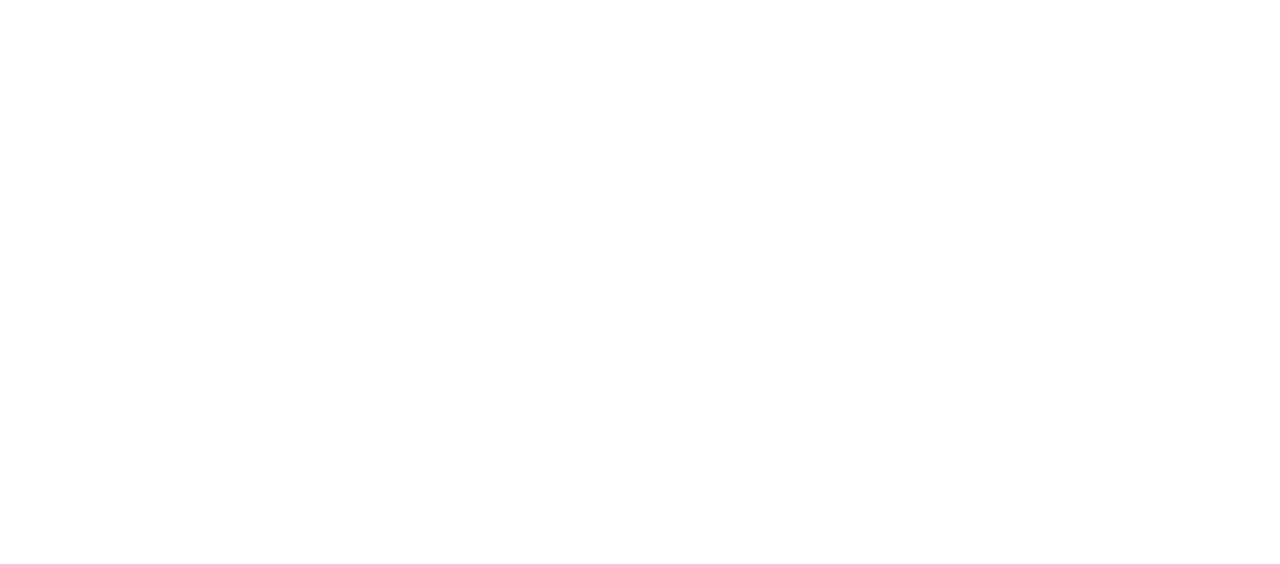
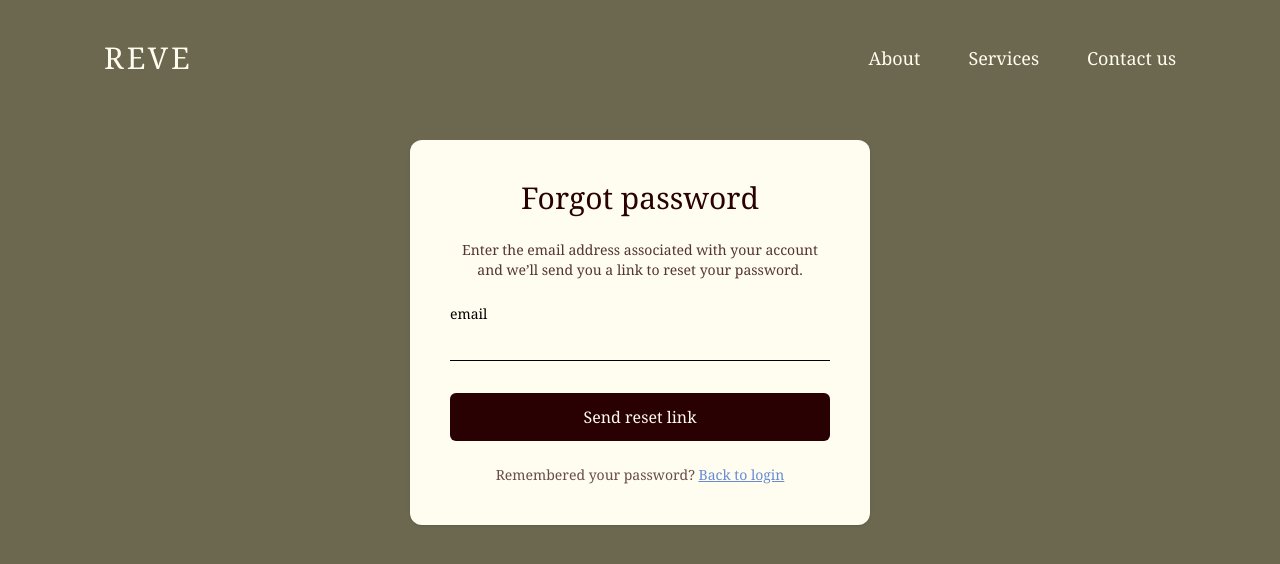
Before and after one commit to mahtamzz/Reve, a React (Vite) app in the folder Frontend/upmind/: page /forgot-password in a window 1280 px wide. Before the commit this address had no page. Shown: the top 564 px of the page. Built offline with nearby package versions, Linux system fonts and the light colour scheme.

Commit message:
About, services and contact us component added

```diff
--- a/Frontend/upmind/src/App.jsx
+++ b/Frontend/upmind/src/App.jsx
@@ -1,8 +1,11 @@
-import { useEffect } from "react";
 import Signup from "./components/SignUp page/Singup"
 import Login from "./components/Login page/Login"
 import Verification from "./components/Verification/Verification"
 import Dashboard from "./components/Dashboard/Dashboard";
+import ForgotPassword from "./components/Forgotpass/ForgotPassword";
+import About from "./components/About/About";
+import Services from "./components/Services/Services";
+import Contactus from "./components/ContactUs/Contactus";
 import {Route, Routes} from 'react-router-dom'
 
 function App() {
@@ -12,6 +15,10 @@
       <Route path="/login" element={<Login/>}></Route>
       <Route path="/verification" element={<Verification/>}></Route>
       <Route path="/dashboard" element={<Dashboard/>}></Route>
+      <Route path="/forgot-password" element={<ForgotPassword/>}></Route>
+      <Route path="/about" element={<About />} />
+      <Route path="/services" element={<Services />} />
+      <Route path="/contact" element={<Contactus />} />
     </Routes>
   )
 }
--- /dev/null
+++ b/Frontend/upmind/src/components/About/About.jsx
@@ -0,0 +1,28 @@
+export default function About() {
+    return (
+      <div className="min-h-screen bg-loginbg font-serif text-brand-text flex flex-col items-center">
+
+        <header className="w-full max-w-6xl flex justify-between items-center px-10 pt-10 text-white">
+          <div className="text-3xl tracking-widest text-creamtext">REVE</div>
+        </header>
+
+        <div className="mt-16 bg-creamtext text-brand-text rounded-xl px-8 sm:px-12 py-12 w-full max-w-3xl shadow">
+          <h1 className="text-3xl text-chocolate text-center mb-6">About Us</h1>
+
+          <p className="text-chocolate/80 text-lg leading-relaxed">
+            REVE is a modern platform designed to bring students and learners together.
+            Our goal is to help people study smarter, connect with peers, and stay motivated.
+            With tools for collaboration, scheduling, and group sessions, REVE makes learning
+            more accessible and enjoyable.
+          </p>
+
+          <p className="text-chocolate/80 text-lg leading-relaxed mt-4">
+            We believe in productivity, simplicity, and community.
+            Whether you're studying for exams or learning something new,
+            REVE is here to help you grow.
+          </p>
+        </div>
+
+      </div>
+    );
+  }
--- /dev/null
+++ b/Frontend/upmind/src/components/ContactUs/Contactus.jsx
@@ -0,0 +1,61 @@
+import { useState } from "react";
+
+export default function Contactus() {
+  const [messageSent, setMessageSent] = useState(false);
+
+  const handleSubmit = (e) => {
+    e.preventDefault();
+    setMessageSent(true);
+
+  };
+
+  return (
+    <div className="min-h-screen bg-loginbg font-serif text-brand-text flex flex-col items-center">
+
+      <header className="w-full max-w-6xl flex justify-between items-center px-10 pt-10 text-white">
+        <div className="text-3xl tracking-widest text-creamtext">REVE</div>
+      </header>
+
+      <div className="mt-16 bg-creamtext text-brand-text rounded-xl px-8 sm:px-12 py-12 w-full max-w-3xl shadow">
+        <h1 className="text-3xl text-chocolate text-center mb-6">Contact Us</h1>
+
+        <p className="text-chocolate/80 text-center mb-8">
+          Have a question or feedback? We’d love to hear from you.
+        </p>
+
+        <form onSubmit={handleSubmit} className="space-y-6">
+          <div>
+            <label className="block text-sm mb-2">Your email</label>
+            <input
+              type="email"
+              className="w-full bg-transparent border-b border-brand-text/50 outline-none pb-1"
+              required
+            />
+          </div>
+
+          <div>
+            <label className="block text-sm mb-2">Message</label>
+            <textarea
+              className="w-full bg-transparent border-b border-brand-text/50 outline-none pb-1 h-24"
+              required
+            />
+          </div>
+
+          {messageSent && (
+            <p className="text-green-700 text-sm">
+              Your message has been sent. We will get back to you soon!
+            </p>
+          )}
+
+          <button
+            type="submit"
+            className="w-full bg-chocolate text-creamtext py-3 rounded-md hover:bg-chocolate/90 transition-colors"
+          >
+            Send
+          </button>
+        </form>
+      </div>
+
+    </div>
+  );
+}
--- /dev/null
+++ b/Frontend/upmind/src/components/Forgotpass/ForgotPassword.jsx
@@ -0,0 +1,97 @@
+import { useState } from "react";
+import { Link } from "react-router-dom";
+
+export default function ForgotPassword() {
+  const [email, setEmail] = useState("");
+  const [loading, setLoading] = useState(false);
+  const [message, setMessage] = useState("");
+  const [error, setError] = useState("");
+
+  const handleSubmit = async (e) => {
+    e.preventDefault();
+    setError("");
+    setMessage("");
+
+    // TODO: اینجا بعداً API واقعی رو صدا بزن (مثلاً /api/users/forgot-password)
+    try {
+      setLoading(true);
+
+      //تست
+      await new Promise((res) => setTimeout(res, 800));
+      setMessage("If this email exists, a reset link has been sent.");
+    } catch (err) {
+      setError("Something went wrong. Please try again.");
+    } finally {
+      setLoading(false);
+    }
+  };
+
+  return (
+    <div className="min-h-screen bg-loginbg font-serif text-brand-text flex flex-col items-center">
+      {/* Header */}
+      <header className="w-full max-w-6xl flex justify-between items-center px-10 pt-10 text-white">
+        <div className="text-3xl tracking-widest text-creamtext">REVE</div>
+
+        <nav className="flex gap-12 text-lg">
+          <button className="cursor-pointer hover:opacity-80 text-creamtext">
+            About
+          </button>
+          <button className="cursor-pointer hover:opacity-80 text-creamtext">
+            Services
+          </button>
+          <button className="cursor-pointer hover:opacity-80 text-creamtext">
+            Contact us
+          </button>
+        </nav>
+      </header>
+
+      {/* Card */}
+      <div className="mt-16 bg-creamtext text-brand-text rounded-xl px-8 sm:px-10 py-10 w-full max-w-[460px] shadow">
+        <h1 className="text-center text-2xl sm:text-3xl text-chocolate mb-6">
+          Forgot password
+        </h1>
+
+        <p className="text-sm text-chocolate/80 mb-6 text-center">
+          Enter the email address associated with your account and we’ll send you
+          a link to reset your password.
+        </p>
+
+        <form className="space-y-6" onSubmit={handleSubmit}>
+          <div>
+            <label className="block text-sm mb-2">email</label>
+            <input
+              type="email"
+              className="w-full bg-transparent border-b border-brand-text/50 outline-none pb-1 focus:border-niceblue transition"
+              value={email}
+              onChange={(e) => setEmail(e.target.value)}
+              required
+            />
+          </div>
+
+          {error && (
+            <p className="text-sm text-red-600">{error}</p>
+          )}
+
+          {message && (
+            <p className="text-sm text-green-700">{message}</p>
+          )}
+
+          <button
+            type="submit"
+            disabled={loading}
+            className="w-full bg-chocolate text-creamtext py-3 rounded-md mt-2 disabled:opacity-60 hover:bg-chocolate/90 transition-colors"
+          >
+            {loading ? "Please wait..." : "Send reset link"}
+          </button>
+        </form>
+
+        <div className="mt-6 text-center text-sm">
+          <span className="text-chocolate/70">Remembered your password? </span>
+          <Link to="/login" className="text-niceblue underline">
+            Back to login
+          </Link>
+        </div>
+      </div>
+    </div>
+  );
+}
--- a/Frontend/upmind/src/components/Login page/Login.jsx
+++ b/Frontend/upmind/src/components/Login page/Login.jsx
@@ -89,7 +89,16 @@
           <div>
             <div className="flex justify-between text-sm mb-2">
               <label>password</label>
-              <a href="#" className="text-niceblue underline">forgot password?</a>
+              <a
+                href="#"
+                className="text-niceblue underline"
+                onClick={(e) => {
+                  e.preventDefault();
+                  navigate("/forgot-password");
+                }}
+              >
+                forgot password?
+              </a>
             </div>
             <input
               type="password"
--- /dev/null
+++ b/Frontend/upmind/src/components/Services/Services.jsx
@@ -0,0 +1,38 @@
+export default function Services() {
+    return (
+      <div className="min-h-screen bg-loginbg font-serif text-brand-text flex flex-col items-center">
+
+        <header className="w-full max-w-6xl flex justify-between items-center px-10 pt-10 text-white">
+          <div className="text-3xl tracking-widest text-creamtext">REVE</div>
+        </header>
+
+        <div className="mt-16 bg-creamtext text-brand-text rounded-xl px-8 sm:px-12 py-12 w-full max-w-3xl shadow">
+          <h1 className="text-3xl text-chocolate text-center mb-8">Our Services</h1>
+
+          <ul className="space-y-6">
+            <li className="bg-white rounded-lg shadow px-6 py-5 border border-chocolate/20">
+              <h2 className="text-xl text-chocolate font-semibold">Study Sessions</h2>
+              <p className="text-chocolate/70 mt-1">
+                Create or join study groups and stay productive together.
+              </p>
+            </li>
+
+            <li className="bg-white rounded-lg shadow px-6 py-5 border border-chocolate/20">
+              <h2 className="text-xl text-chocolate font-semibold">Task Tracking</h2>
+              <p className="text-chocolate/70 mt-1">
+                Track your goals, progress, and daily study habits.
+              </p>
+            </li>
+
+            <li className="bg-white rounded-lg shadow px-6 py-5 border border-chocolate/20">
+              <h2 className="text-xl text-chocolate font-semibold">Group Management</h2>
+              <p className="text-chocolate/70 mt-1">
+                Organize groups, chat, and coordinate study schedules.
+              </p>
+            </li>
+          </ul>
+        </div>
+
+      </div>
+    );
+  }
--- a/Frontend/upmind/src/components/SignUp page/Singup.jsx
+++ b/Frontend/upmind/src/components/SignUp page/Singup.jsx
@@ -60,13 +60,13 @@
         <div className="text-3xl tracking-widest text-creamtext">REVE</div>
 
         <nav className="flex gap-12 text-lg">
-          <NavLink className="cursor-pointer hover:opacity-80 text-creamtext">
+          <NavLink to="/about" className="cursor-pointer hover:opacity-80 text-creamtext">
             About
           </NavLink>
-          <NavLink className="cursor-pointer hover:opacity-80 text-creamtext">
+          <NavLink to="/services" className="cursor-pointer hover:opacity-80 text-creamtext">
             Services
           </NavLink>
-          <NavLink className="cursor-pointer hover:opacity-80 text-creamtext">
+          <NavLink to="/contact" className="cursor-pointer hover:opacity-80 text-creamtext">
             Contact us
           </NavLink>
         </nav>
@@ -118,7 +118,14 @@
           <div>
             <div className="flex justify-between text-sm mb-2">
               <label>password</label>
-              <a href="#" className="text-niceblue underline">
+              <a
+                href="#"
+                className="text-niceblue underline"
+                onClick={(e) => {
+                  e.preventDefault();
+                  navigate("/forgot-password");
+                }}
+              >
                 forgot password?
               </a>
             </div>
```
